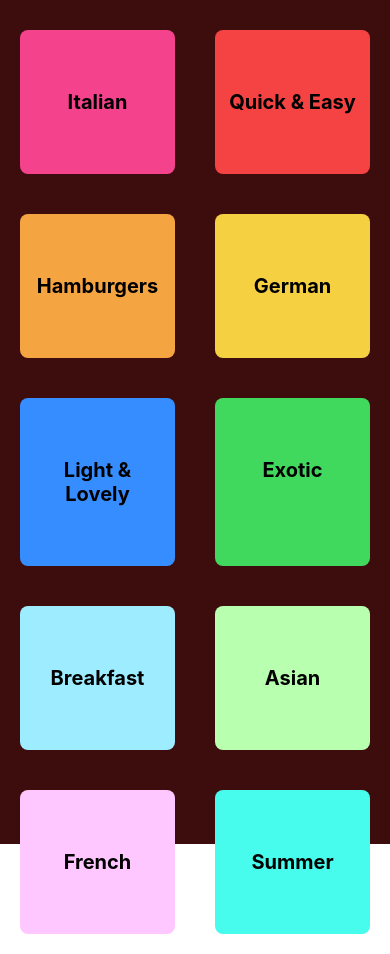
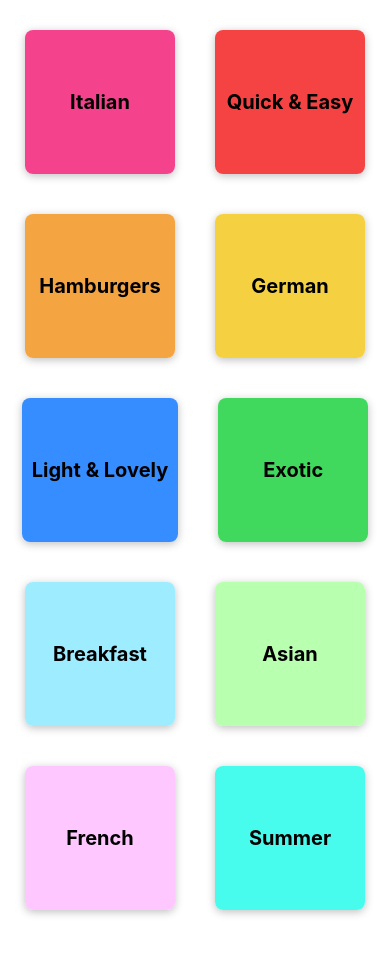
Before and after one commit to Abarragan89/recipe-finder-react-native, a React Native app: screen / in a window 390 px wide. After the commit the page ends 930 px from the top, so only its background shows below. Built offline with nearby package versions, Linux system fonts and the light colour scheme.

Commit message:
Homepage is complete with tiles. Tiles are not working but UI is finished.

```diff
--- a/App.js
+++ b/App.js
@@ -17,7 +17,6 @@ const styles = StyleSheet.create({
   background: {
     flex: 1,
     alignItems: 'center',
-    backgroundColor: '#3d0c0c'
   },
   appContainer: {
     marginTop: Platform.OS === 'android' ? 50 : 10
--- a/app.json
+++ b/app.json
@@ -6,6 +6,7 @@
     "orientation": "portrait",
     "icon": "./assets/icon.png",
     "userInterfaceStyle": "light",
+    "backgroundColor": "#24180f",
     "splash": {
       "image": "./assets/splash.png",
       "resizeMode": "contain",
--- a/components/CategorySquare.js
+++ b/components/CategorySquare.js
@@ -1,9 +1,16 @@
-import { Text, View, StyleSheet } from "react-native";
+import { Text, View, StyleSheet, Pressable, Platform } from "react-native";
 
 function CategorySquare({ children, color }) {
     return (
-        <View style={[styles.categoryContainer, { backgroundColor: color }]}>
-            <Text style={styles.categoryText}>{children}</Text>
+        <View style={[styles.categoryContainer]}>
+            <Pressable
+                android_ripple={{ color: '#ffffff82' }}
+                style={({ pressed }) =>[styles.innerContainer, { backgroundColor: color }, pressed ? styles.pressed : null]}
+            >
+                <View>
+                    <Text style={styles.categoryText}>{children}</Text>
+                </View>
+            </Pressable>
         </View>
     );
 };
@@ -12,17 +19,32 @@ export default CategorySquare;
 
 const styles = StyleSheet.create({
     categoryContainer: {
-        flex: 1,
         borderRadius: 8,
+        margin: 20,
         minWidth: 150,
         minheight: 150,
-        margin: 20,
+        elevation: 4,
+        // overflow hidden prevents android ripple from extending beyond component
+        overflow: Platform.OS === 'android' ? 'hidden' : 'visible',
+        // shadow for iOS
+        shadowColor: 'black',
+        shadowOpacity: 0.25,
+        shadowOffset: { width: 0, height: 2 },
+        shadowRadius: 8
+
+    },
+    // this is the pressable
+    innerContainer: {
+        paddingVertical: 60,
         padding: 10,
-        paddingVertical: 60
+        borderRadius: 8
     },
     categoryText: {
         textAlign: 'center',
         fontWeight: 'bold',
         fontSize: 20
+    },
+    pressed: {
+        opacity: .6
     }
 })
--- a/screens/Homepage.js
+++ b/screens/Homepage.js
@@ -26,7 +26,8 @@ const styles = StyleSheet.create({
     categoriesContainer: {
         flex: 1,
         flexDirection: 'row',
-        flexWrap: 'wrap'
+        flexWrap: 'wrap',
+        justifyContent: 'center'
     }
 
 })
```
